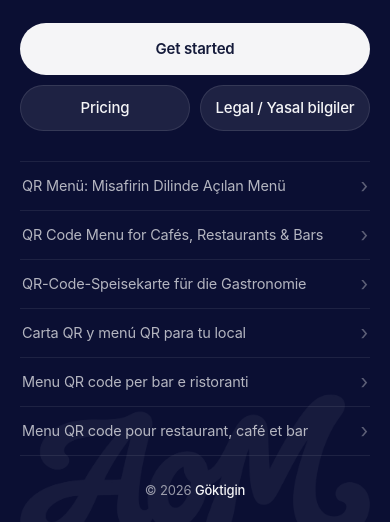
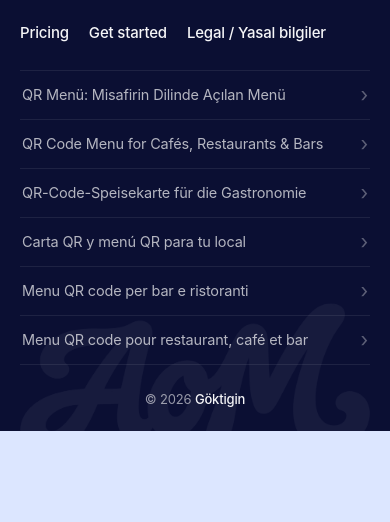
Before and after one commit to ohalukkarakaya/art-of-menu-product-landing-page, a plain HTML site: page index.html in a window 390 px wide. Shown: the part 7014-7536 px from the top of the page. After the commit the page ends 7445 px from the top, so only its background shows below. Drawn offline with Linux system fonts and the light colour scheme.

Commit message:
💄 [UI Update] footer links on mobile view

```diff
--- a/gun.css
+++ b/gun.css
@@ -425,16 +425,13 @@ main { background: #1C1F55; }
   .clock ol { font-size: 11px; }
 }
 
-/* Phones only: the footer becomes a calm stack. The three main links are pills (starting is the
-   bright one), the topic pages a tidy list with hairlines, and the copyright closes it centred. */
+/* Phones only: the footer becomes a calm stack. The three main links stay a row of words as on
+   the web, the topic pages a tidy list with hairlines, and the copyright closes it centred. */
 @media (max-width: 559px) {
   .footer-in { flex-direction: column; align-items: stretch; gap: 0; padding: 8px 20px 24px; }
   .footer-logo { align-self: flex-start; margin-bottom: 26px; }
   .footer-logo img { height: 52px; }
-  .footer-links { display: grid; grid-template-columns: 1fr 1fr; gap: 10px; margin-bottom: 30px; }
-  .footer-links a { display: flex; align-items: center; justify-content: center; min-height: 46px; padding: 0 14px; border-radius: 99px; background: rgba(255,255,255,.08); box-shadow: inset 0 0 0 1px rgba(255,255,255,.1); font-size: 15px; text-align: center; line-height: 1.2; }
-  .footer-links a:hover { text-decoration: none; background: rgba(255,255,255,.14); }
-  .footer-links a[href*="app.artofmenu.com"] { grid-column: 1 / -1; order: -1; min-height: 52px; background: #F5F5F7; color: #141A3A; box-shadow: none; font-weight: 600; }
+  .footer-links { display: flex; flex-wrap: wrap; gap: 8px 20px; margin-bottom: 28px; font-size: 15px; }
   .footer-seo { display: grid; gap: 0; margin-bottom: 26px; border-top: 1px solid rgba(255,255,255,.08); font-size: 14.5px; }
   .footer-seo a { display: flex; align-items: center; justify-content: space-between; gap: 16px; padding: 14px 2px; border-bottom: 1px solid rgba(255,255,255,.08); line-height: 1.35; }
   .footer-seo a::after { content: "›"; flex: none; font-size: 20px; line-height: 1; color: rgba(245,245,247,.35); }
--- a/index.html
+++ b/index.html
@@ -17,7 +17,7 @@
   <link rel="preconnect" href="https://fonts.gstatic.com" crossorigin>
   <link href="https://fonts.googleapis.com/css2?family=Inter:opsz,wght@14..32,400..700&display=swap" rel="stylesheet">
   <link rel="preload" as="image" href="/assets/web/diorama/planet.webp" type="image/webp">
-  <link rel="stylesheet" href="/gun.css?v=29af3e28">
+  <link rel="stylesheet" href="/gun.css?v=1673a935">
   <script>document.documentElement.classList.add("js");</script>
   <!-- filled by tools/build.mjs: canonical, hreflang and structured data -->
   <!--seo:head-->
```
Also changed, not shown: de/index.html (+1 -1 lines), en/index.html (+1 -1 lines), es/index.html (+1 -1 lines), fr/index.html (+1 -1 lines), it/index.html (+1 -1 lines), tr/index.html (+1 -1 lines).
